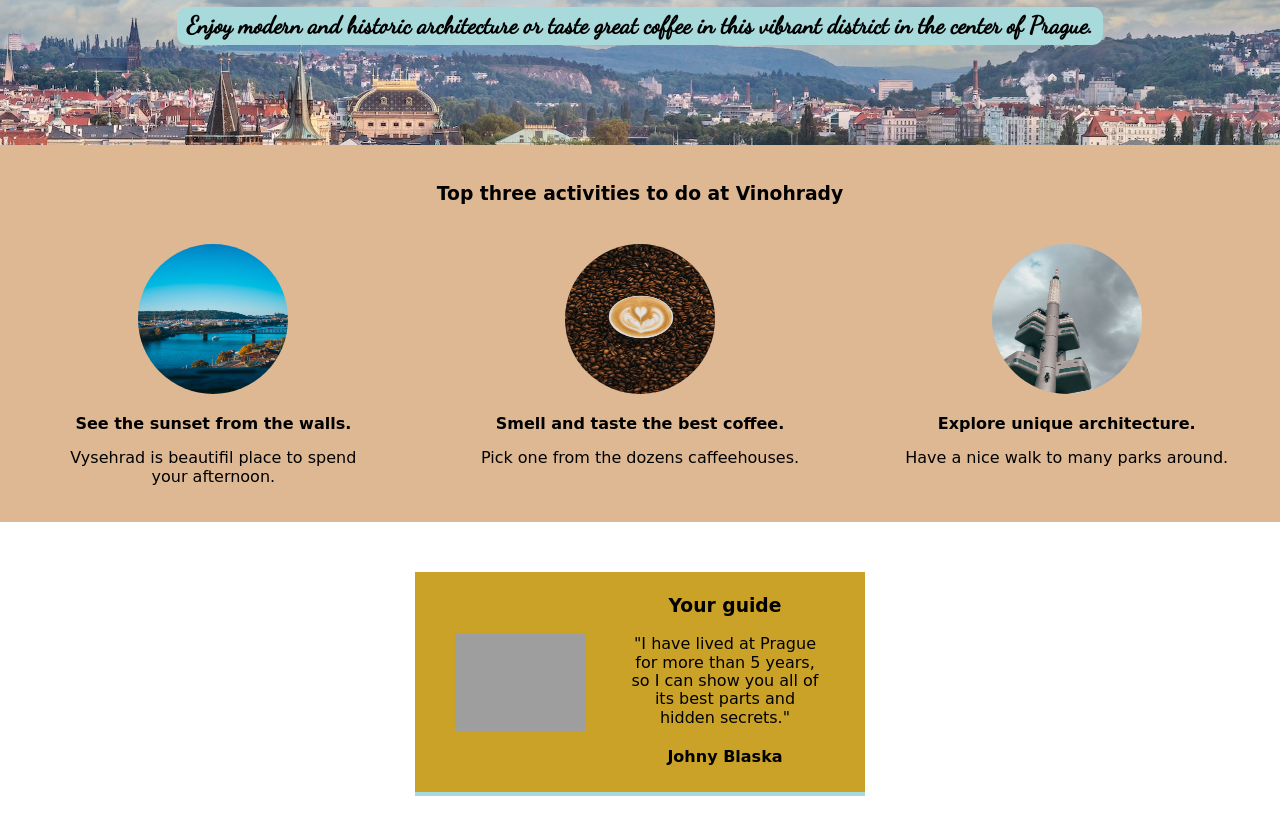
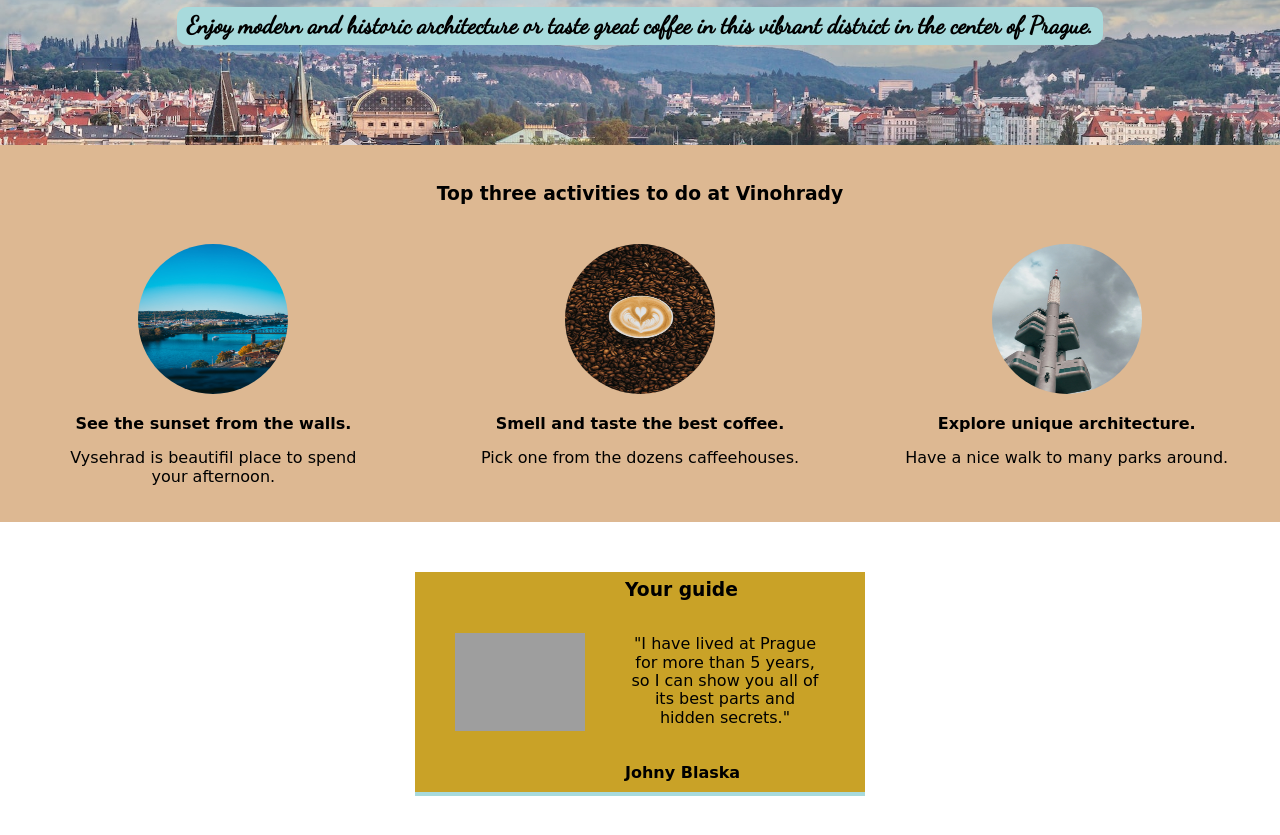
Before and after one commit to Mr-Johny-Blaska/Scrimba-solo-project, a plain HTML site: page index.html in a window 1280 px wide. Shown: the part 151-986 px from the top of the page. Drawn offline with nearby package versions, Linux system fonts and the light colour scheme; grey boxes are pictures that could not be loaded; a web font is replaced by a local one.

Commit message:
readme file created

```diff
--- a/styles.css
+++ b/styles.css
@@ -90,7 +90,7 @@ body {
 }
 
 #guide_description {
-    isplay: flex;
+    display: flex;
     flex-direction: column;
     justify-content: center;
     align-items: start;
```
Also changed, not shown: README.md (added).
